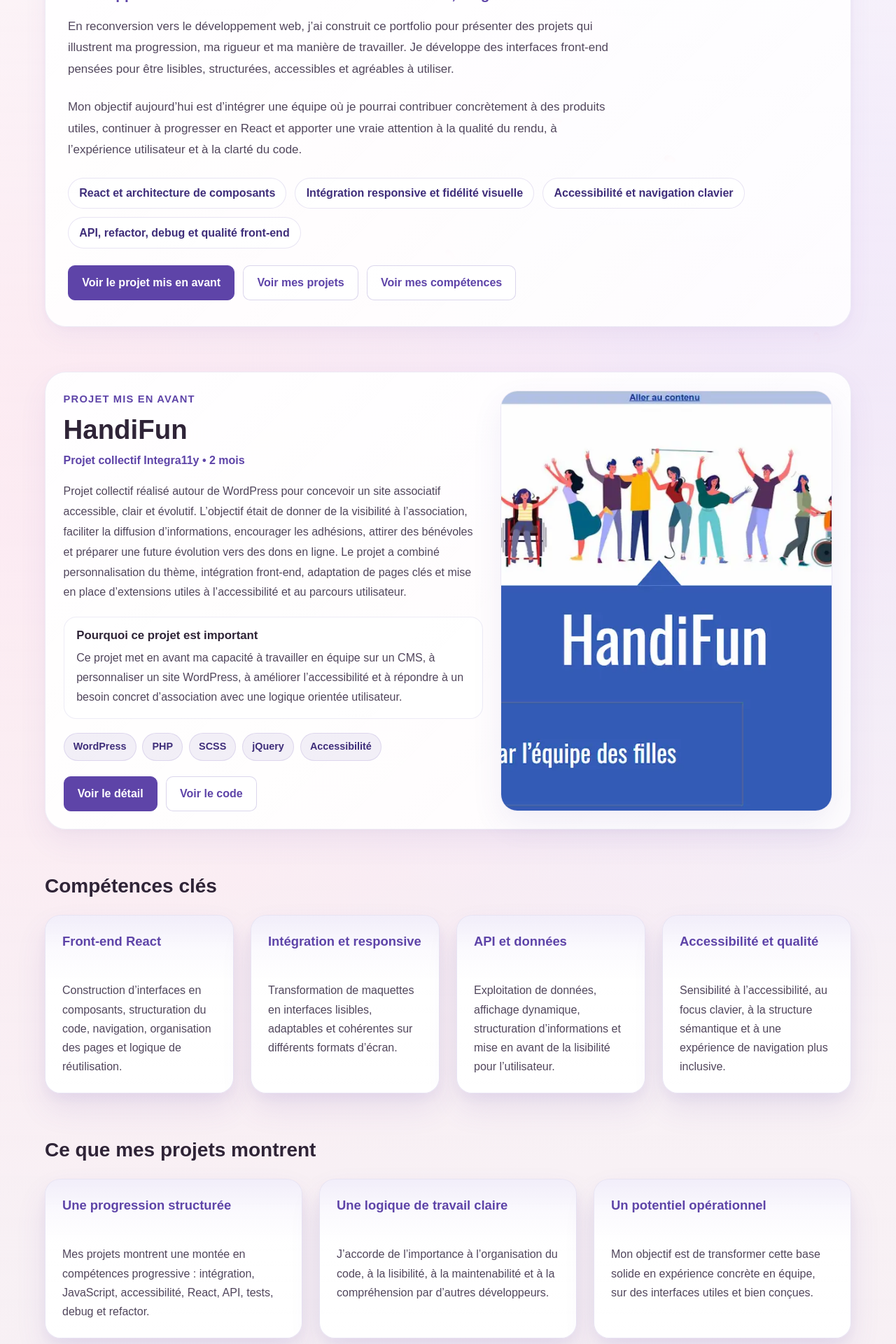
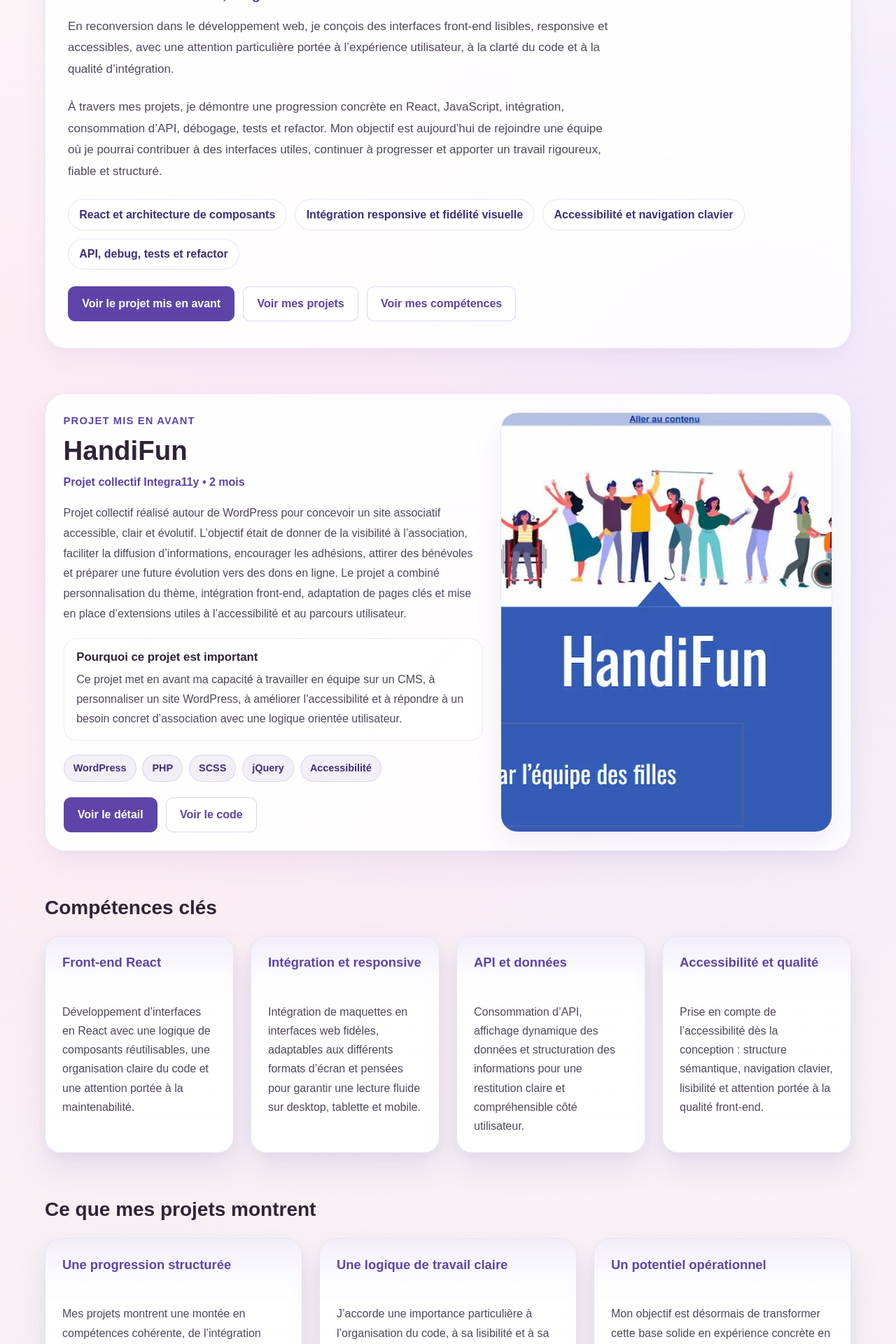
Before and after one commit to Ma-Eum/Portfolio-claire, a React (Vite) app: page / in a window 1280 px wide. Shown: the part 280-2200 px from the top of the page at 70% size. Built offline with nearby package versions, Linux system fonts and the light colour scheme.

Commit message:
feat(home): optimisation du contenu pour un meilleur impact recruteur

```diff
--- a/src/pages/Home/Home.jsx
+++ b/src/pages/Home/Home.jsx
@@ -17,36 +17,38 @@ function Home() {
       <SakuraPetals />
 
       <div className="container home__container">
-        <section className="home__hero">
+        <section className="home__hero" aria-labelledby="home-title">
           <div className="home__hero-content">
-            <p className="home__eyebrow">Portfolio développeuse front-end</p>
+            <p className="home__eyebrow">Développeuse Front-End React</p>
 
-            <h1 className="home__title">Claire Gachelin</h1>
+            <h1 id="home-title" className="home__title">
+              Claire Gachelin
+            </h1>
 
             <p className="home__subtitle">
-              Développeuse Front-End React • Interfaces accessibles, soignées et
-              maintenables
+              Interfaces accessibles, soignées et maintenables
             </p>
 
             <p className="home__intro">
-              En reconversion vers le développement web, j’ai construit ce portfolio pour
-              présenter des projets qui illustrent ma progression, ma rigueur et ma manière
-              de travailler. Je développe des interfaces front-end pensées pour être
-              lisibles, structurées, accessibles et agréables à utiliser.
+              En reconversion dans le développement web, je conçois des interfaces
+              front-end lisibles, responsive et accessibles, avec une attention
+              particulière portée à l’expérience utilisateur, à la clarté du code et à la
+              qualité d’intégration.
             </p>
 
             <p className="home__intro">
-              Mon objectif aujourd’hui est d’intégrer une équipe où je pourrai contribuer
-              concrètement à des produits utiles, continuer à progresser en React et
-              apporter une vraie attention à la qualité du rendu, à l’expérience utilisateur
-              et à la clarté du code.
+              À travers mes projets, je démontre une progression concrète en React,
+              JavaScript, intégration, consommation d’API, débogage, tests et refactor.
+              Mon objectif est aujourd’hui de rejoindre une équipe où je pourrai
+              contribuer à des interfaces utiles, continuer à progresser et apporter un
+              travail rigoureux, fiable et structuré.
             </p>
 
             <ul className="home__highlights">
               <li>React et architecture de composants</li>
               <li>Intégration responsive et fidélité visuelle</li>
               <li>Accessibilité et navigation clavier</li>
-              <li>API, refactor, debug et qualité front-end</li>
+              <li>API, debug, tests et refactor</li>
             </ul>
 
             <div className="home__hero-actions">
@@ -114,6 +116,7 @@ function Home() {
                     target="_blank"
                     rel="noreferrer"
                     className="home__button home__button--secondary"
+                    aria-label={`Voir le code du projet ${featuredProject.title} sur GitHub`}
                   >
                     Voir le code
                   </a>
@@ -144,79 +147,102 @@ function Home() {
           </div>
         </section>
 
-        <section id="skills" className="home__section">
-          <h2 className="home__section-title">Compétences clés</h2>
+        <section
+          id="skills"
+          className="home__section"
+          aria-labelledby="skills-title"
+        >
+          <h2 id="skills-title" className="home__section-title">
+            Compétences clés
+          </h2>
 
           <div className="home__skills-grid">
             <article className="home__info-card">
               <h3 className="home__card-title">Front-end React</h3>
               <p className="home__card-text">
-                Construction d’interfaces en composants, structuration du code,
-                navigation, organisation des pages et logique de réutilisation.
+                Développement d’interfaces en React avec une logique de composants
+                réutilisables, une organisation claire du code et une attention portée à
+                la maintenabilité.
               </p>
             </article>
 
             <article className="home__info-card">
               <h3 className="home__card-title">Intégration et responsive</h3>
               <p className="home__card-text">
-                Transformation de maquettes en interfaces lisibles, adaptables et
-                cohérentes sur différents formats d’écran.
+                Intégration de maquettes en interfaces web fidèles, adaptables aux
+                différents formats d’écran et pensées pour garantir une lecture fluide sur
+                desktop, tablette et mobile.
               </p>
             </article>
 
             <article className="home__info-card">
               <h3 className="home__card-title">API et données</h3>
               <p className="home__card-text">
-                Exploitation de données, affichage dynamique, structuration
-                d’informations et mise en avant de la lisibilité pour l’utilisateur.
+                Consommation d’API, affichage dynamique des données et structuration des
+                informations pour une restitution claire et compréhensible côté
+                utilisateur.
               </p>
             </article>
 
             <article className="home__info-card">
               <h3 className="home__card-title">Accessibilité et qualité</h3>
               <p className="home__card-text">
-                Sensibilité à l’accessibilité, au focus clavier, à la structure
-                sémantique et à une expérience de navigation plus inclusive.
+                Prise en compte de l’accessibilité dès la conception : structure
+                sémantique, navigation clavier, lisibilité et attention portée à la
+                qualité front-end.
               </p>
             </article>
           </div>
         </section>
 
-        <section className="home__section">
-          <h2 className="home__section-title">Ce que mes projets montrent</h2>
+        <section
+          className="home__section"
+          aria-labelledby="projects-value-title"
+        >
+          <h2 id="projects-value-title" className="home__section-title">
+            Ce que mes projets montrent
+          </h2>
 
           <div className="home__value-list">
             <article className="home__value-item">
               <h3 className="home__card-title">Une progression structurée</h3>
               <p className="home__card-text">
-                Mes projets montrent une montée en compétences progressive :
-                intégration, JavaScript, accessibilité, React, API, tests, debug et
-                refactor.
+                Mes projets montrent une montée en compétences cohérente, de
+                l’intégration HTML/CSS jusqu’au développement d’interfaces React, à la
+                consommation d’API, au debug, aux tests et au refactor.
               </p>
             </article>
 
             <article className="home__value-item">
               <h3 className="home__card-title">Une logique de travail claire</h3>
               <p className="home__card-text">
-                J’accorde de l’importance à l’organisation du code, à la lisibilité,
-                à la maintenabilité et à la compréhension par d’autres développeurs.
+                J’accorde une importance particulière à l’organisation du code, à sa
+                lisibilité et à sa maintenabilité, afin de produire des interfaces
+                compréhensibles et durables.
               </p>
             </article>
 
             <article className="home__value-item">
               <h3 className="home__card-title">Un potentiel opérationnel</h3>
               <p className="home__card-text">
-                Mon objectif est de transformer cette base solide en expérience
-                concrète en équipe, sur des interfaces utiles et bien conçues.
+                Mon objectif est désormais de transformer cette base solide en expérience
+                concrète en équipe, sur des interfaces utiles, accessibles et bien
+                conçues.
               </p>
             </article>
           </div>
         </section>
 
-        <section id="projects" className="home__section home__section--projects">
+        <section
+          id="projects"
+          className="home__section home__section--projects"
+          aria-labelledby="projects-title"
+        >
           <div className="home__projects-panel">
             <div className="home__projects-header">
-              <h2 className="home__section-title">Projets</h2>
+              <h2 id="projects-title" className="home__section-title">
+                Projets
+              </h2>
 
               <p className="home__projects-intro">
                 Des projets qui illustrent concrètement ma progression en développement
@@ -239,14 +265,19 @@ function Home() {
           </div>
         </section>
 
-        <section className="home__section home__section--contribution">
+        <section
+          className="home__section home__section--contribution"
+          aria-labelledby="contribution-title"
+        >
           <div className="home__contribution-panel">
             <div className="home__contribution-header">
-              <h2 className="home__section-title">Ce que je peux apporter à une équipe</h2>
+              <h2 id="contribution-title" className="home__section-title">
+                Ce que je peux apporter à une équipe
+              </h2>
 
               <p className="home__contribution-intro">
-                Au-delà des outils, j’apporte une façon de travailler sérieuse, impliquée
-                et tournée vers la qualité du produit final.
+                Au-delà des outils, j’apporte une manière de travailler sérieuse,
+                impliquée et tournée vers la qualité du produit final.
               </p>
             </div>
 
@@ -265,7 +296,8 @@ function Home() {
                 <h3 className="home__card-title">Attention à l’utilisateur</h3>
                 <p className="home__card-text">
                   Je veille à produire des interfaces compréhensibles, accessibles et
-                  agréables à utiliser, avec un vrai souci de lisibilité et d’expérience.
+                  agréables à utiliser, avec un vrai souci de lisibilité et
+                  d’expérience utilisateur.
                 </p>
               </article>
 
@@ -274,8 +306,8 @@ function Home() {
                 <h3 className="home__card-title">Envie d’apprendre et de progresser</h3>
                 <p className="home__card-text">
                   Je suis dans une dynamique de progression continue, avec l’envie de
-                  consolider mes acquis, recevoir du feedback et monter en compétence en
-                  équipe.
+                  consolider mes acquis, de recevoir du feedback et de monter en
+                  compétence en équipe.
                 </p>
               </article>
 
@@ -292,13 +324,16 @@ function Home() {
           </div>
         </section>
 
-        <section className="home__section">
+        <section className="home__section" aria-labelledby="contact-title">
           <div className="home__contact-card">
-            <h2 className="home__section-title">Travaillons ensemble</h2>
+            <h2 id="contact-title" className="home__section-title">
+              Travaillons ensemble
+            </h2>
+
             <p className="home__contact-text">
-              Je recherche une opportunité pour continuer à évoluer en développement
-              front-end, contribuer à des interfaces web utiles et consolider mes
-              compétences React au sein d’une équipe.
+              Je recherche aujourd’hui une opportunité en front-end React pour
+              contribuer à des interfaces accessibles, utiles et bien construites, tout
+              en continuant à progresser au sein d’une équipe.
             </p>
 
             <div className="home__contact-actions">
@@ -308,11 +343,13 @@ function Home() {
               >
                 Me contacter par email
               </a>
+
               <a
-                href="https://www.linkedin.com"
+                href="https://www.linkedin.com/in/claire-gachelin"
                 target="_blank"
                 rel="noreferrer"
                 className="home__button home__button--secondary"
+                aria-label="Voir mon profil LinkedIn"
               >
                 Voir mon LinkedIn
               </a>
```
